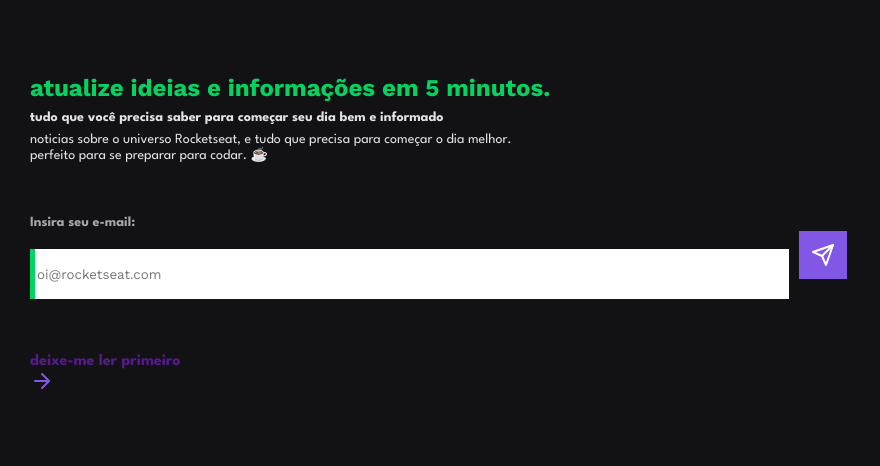
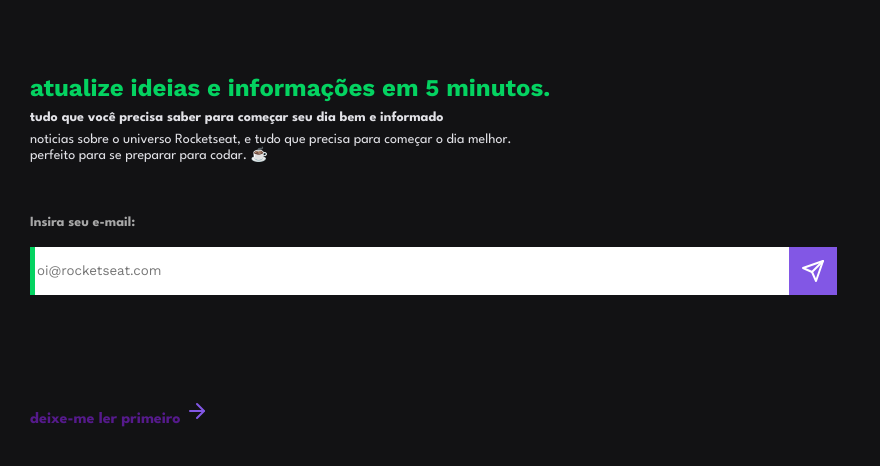
Before and after one commit to italoopaula/RocketNews, a plain HTML site: page index.html in a window 1280 px wide. Shown: the part 166-632 px from the top of the page, without its empty margins (0-880 px from the left). Drawn offline with nearby package versions, Linux system fonts and the light colour scheme.

Commit message:
correcting positioning

```diff
--- a/index.html
+++ b/index.html
@@ -36,22 +36,22 @@
 
         <div class="form">
             <form action="">
-                <label for="email">Insira seu e-mail:</label><br>
-                <input id="email" type="email" placeholder="oi@rocketseat.com" name="email">
-                <button type="submit">
+                <label for="email">Insira seu e-mail:</label>
+
+                <div class="input-email">
+                    <input id="email" type="email" placeholder="oi@rocketseat.com" name="email">
+                    <button type="submit">
                     <div class="img-button">
                         <img src="./assets/button.svg" alt="icone de enviar">
                     </div>
                 </button>
+                </div>
+
              </form>
         </div>
 
         <div class="link">
-            <a href="">deixe-me ler primeiro
-                <div class="img-link">
-                    <img src="./assets/icon-arrow.svg" alt="ícone de flecha">
-                </div>
-            </a>
+            <a href="">deixe-me ler primeiro <img src="./assets/icon-arrow.svg" alt="ícone de flecha"></a>
         </div>
 
 
--- a/style.css
+++ b/style.css
@@ -75,7 +75,7 @@ body {
   border-left: 5px solid var(--title-color);
 
   width: 750px;
-  height: 48px;
+  height: 46px;
   left: 36px;
   top: 424px;
 
@@ -83,14 +83,26 @@ body {
   font-weight: 400;
 }
 
+.input-email {
+  margin-top: 17px;
+  display: flex;
+}
+
 .container .form button {
-  background-color: transparent;
   border: none;
+
+  width: 48px;
+  height: 48px;
+
+  padding: 0;
 }
 
 .link {
   margin-top: 52px;
+
+  display: flex;
 }
+
 .container a {
   text-decoration: none;
 
```
